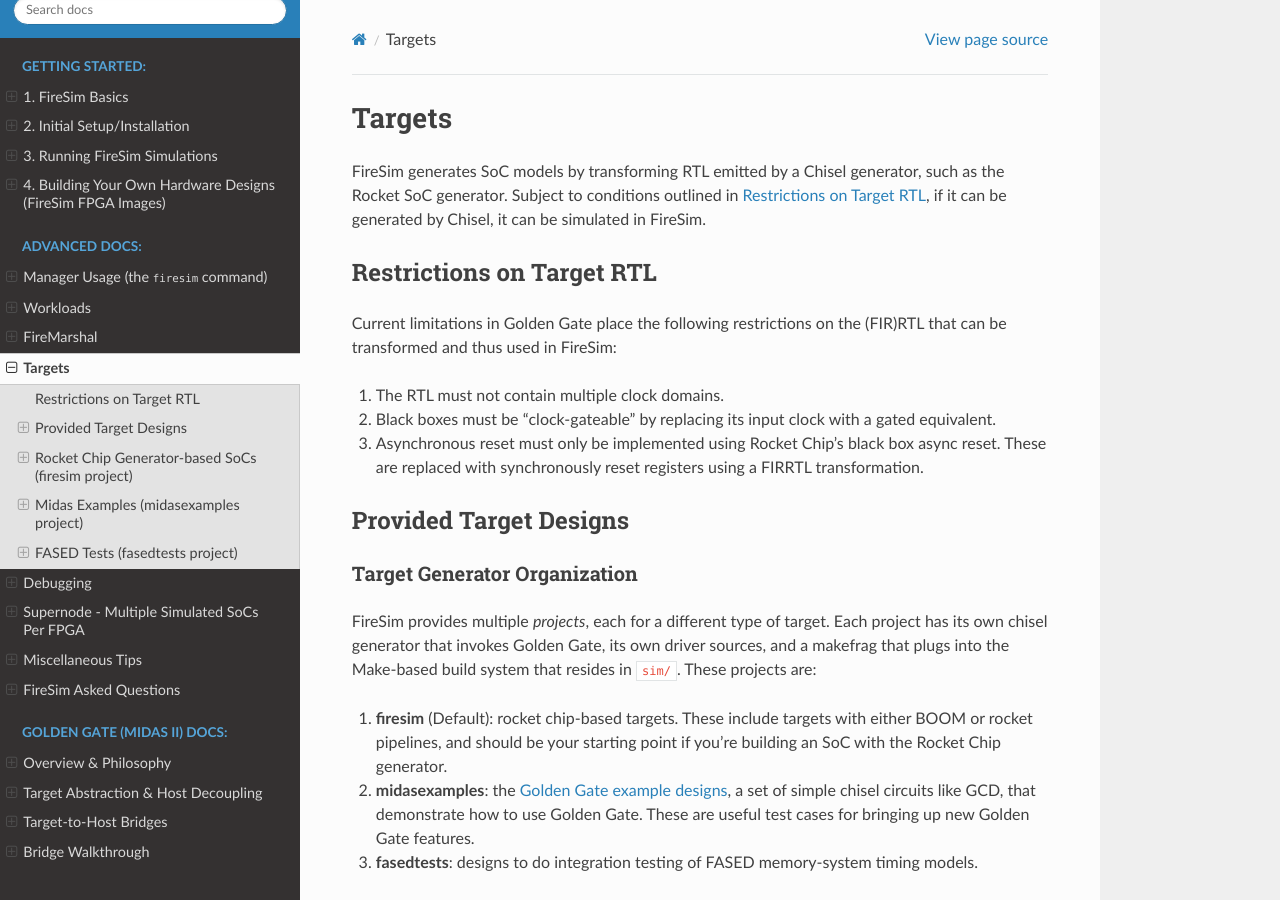
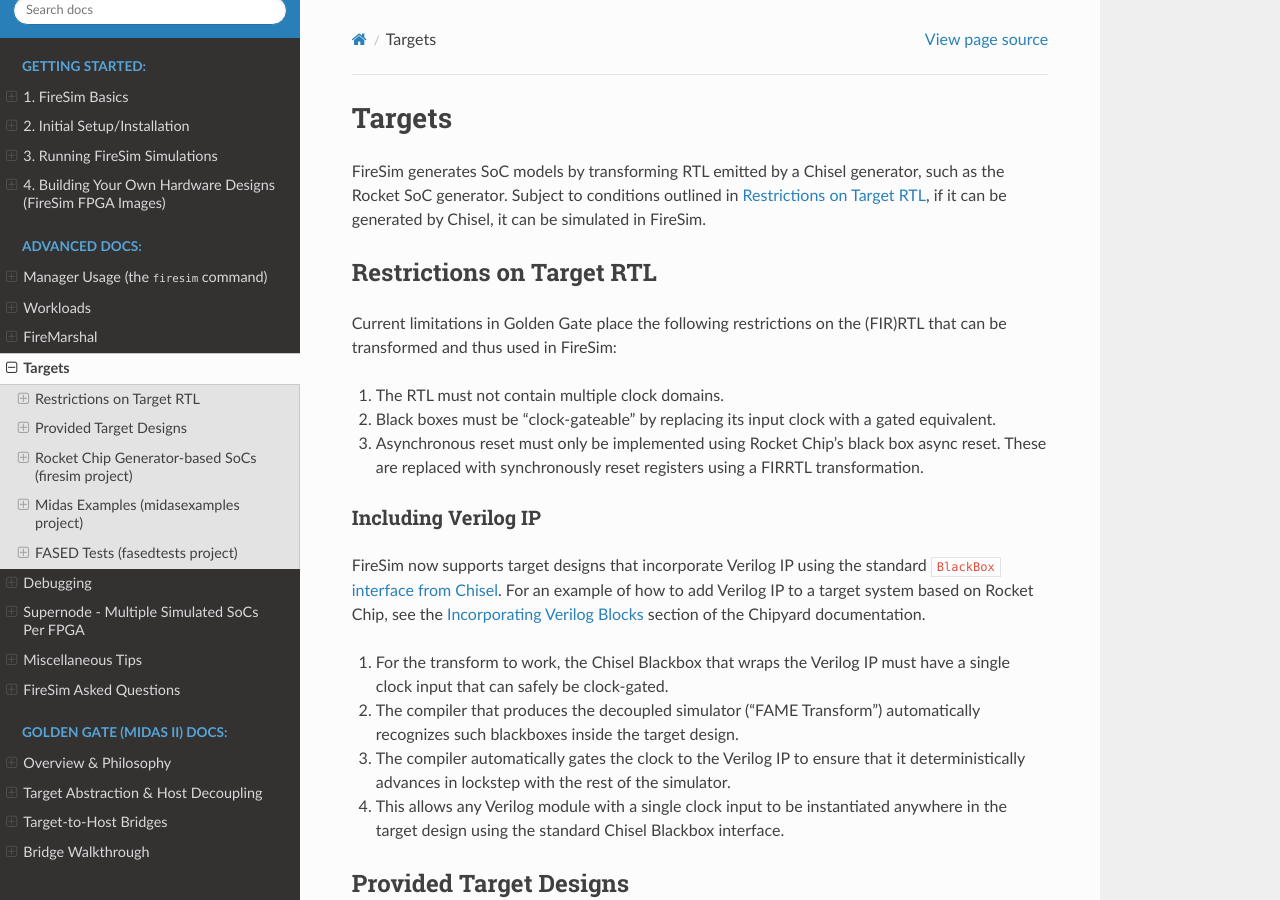
Before and after one commit to firesim/firesim, a Sphinx documentation site: the page built from docs/Advanced-Usage/Generating-Different-Targets.rst, in a window 1280 px wide and 900 px high. Built offline with Sphinx 7.4.7 and the Read the Docs theme 2.0.0, drawn with Linux system fonts in a browser that asks for light colours.

Commit message:
[docs] Add more info on Verilog clock-gating support to docs

```diff
--- a/docs/Advanced-Usage/Generating-Different-Targets.rst
+++ b/docs/Advanced-Usage/Generating-Different-Targets.rst
@@ -19,6 +19,27 @@
 #. Asynchronous reset must only be implemented using Rocket Chip's black box async reset.
    These are replaced with synchronously reset registers using a FIRRTL transformation.
 
+.. _verilog-ip:
+
+--------------------
+Including Verilog IP
+--------------------
+
+FireSim now supports target designs that incorporate Verilog IP using the standard ``BlackBox``
+`interface from Chisel <https://github.com/freechipsproject/chisel3/wiki/Blackboxes>`_. For an
+example of how to add Verilog IP to a target system based on Rocket Chip, see the `Incorporating
+Verilog Blocks
+<https://chipyard.readthedocs.io/en/latest/Customization/Incorporating-Verilog-Blocks.html>`_
+section of the Chipyard documentation.
+
+#. For the transform to work, the Chisel Blackbox that wraps the Verilog IP must have a single clock
+   input that can safely be clock-gated.
+#. The compiler that produces the decoupled simulator ("FAME Transform") automatically recognizes
+   such blackboxes inside the target design.
+#. The compiler automatically gates the clock to the Verilog IP to ensure that it deterministically
+   advances in lockstep with the rest of the simulator.
+#. This allows any Verilog module with a single clock input to be instantiated anywhere in the target
+   design using the standard Chisel Blackbox interface.
 
 .. _generating-different-targets:
 
```
